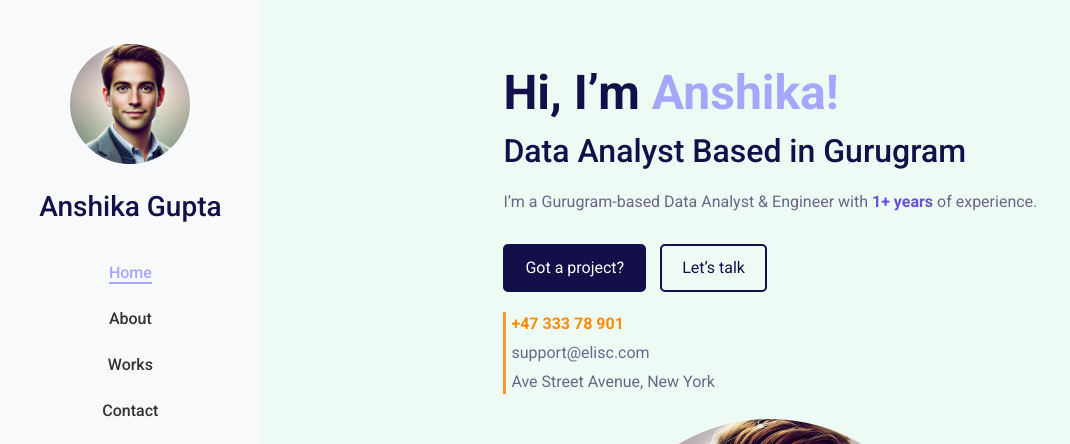
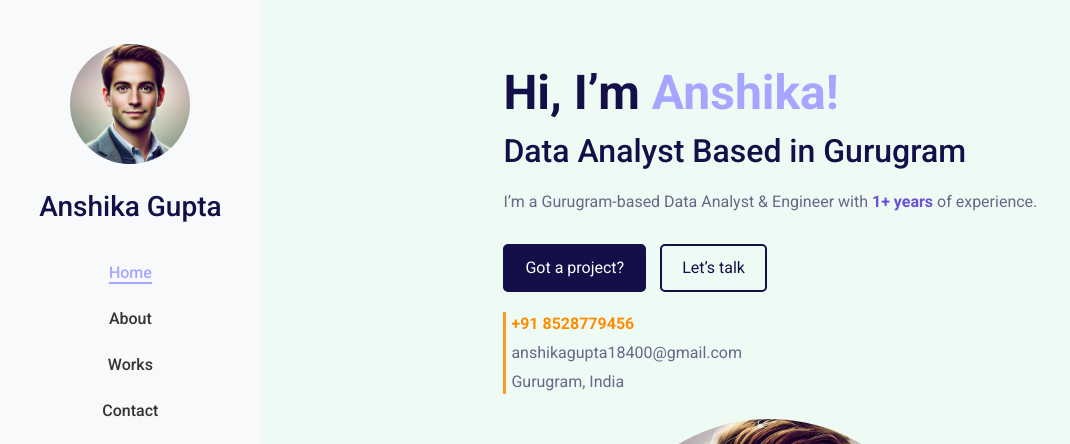
Before and after one commit to anshikagupta18/anshikagupta_portfolio, a plain HTML site: page index.html in a window 1280 px wide. Shown: the top 444 px of the page, without its empty margins (0-1070 px from the left). Drawn offline with nearby package versions, Linux system fonts and the light colour scheme.

Commit message:
Initial Commit

```diff
--- a/index.html
+++ b/index.html
@@ -72,9 +72,9 @@
 				<a href="#" class="btn secondary">Let’s talk</a>
 			  </div>
 			  <div class="contact-info">
-				<p><a href="tel:+4733378901"><strong>+47 333 78 901</strong></a></p>
-				<p><a href="mailto:support@elisc.com">support@elisc.com</a></p>
-				<p>Ave Street Avenue, New York</p>
+				<p><a href="tel:+4733378901"><strong>+91 8528779456</strong></a></p>
+				<p><a href="mailto:support@elisc.com">anshikagupta18400@gmail.com</a></p>
+				<p>Gurugram, India</p>
 			  </div>
 			</section>
 			<section class="image-section">
```
